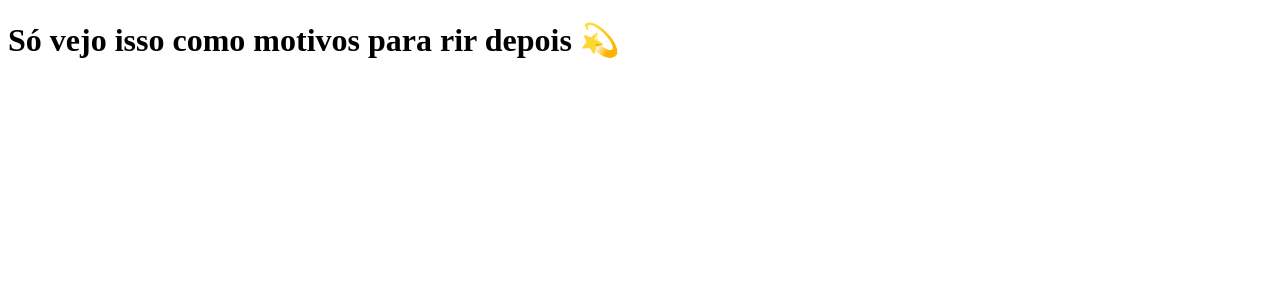
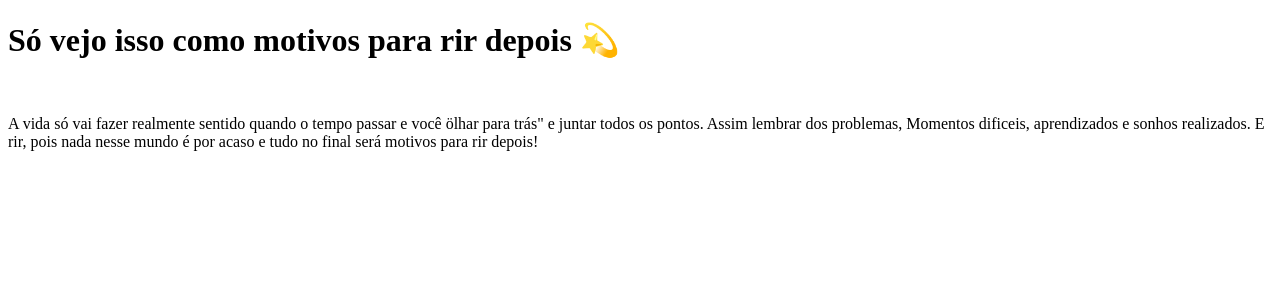
Before and after one commit to Giakomogcs/clone-tabnews, a Next.js app: page / in a window 1280 px wide. Shown: the top 300 px of the page. Built offline with nearby package versions, Linux system fonts and the light colour scheme.

Commit message:
Complementando Tela de construção

```diff
--- a/pages/index.js
+++ b/pages/index.js
@@ -1,5 +1,20 @@
+import React from "react";
+
 function Home() {
-  return <h1>Só vejo isso como motivos para rir depois 💫</h1>;
+  const Content = (
+    <div>
+      <h1>Só vejo isso como motivos para rir depois 💫</h1>
+      <br />
+      <p>
+        A vida só vai fazer realmente sentido quando o tempo passar e você ölhar
+        para trás" e juntar todos os pontos. Assim lembrar dos problemas,
+        Momentos dificeis, aprendizados e sonhos realizados. E rir, pois nada
+        nesse mundo é por acaso e tudo no final será motivos para rir depois!
+      </p>
+    </div>
+  );
+
+  return Content;
 }
 
 export default Home;
```
